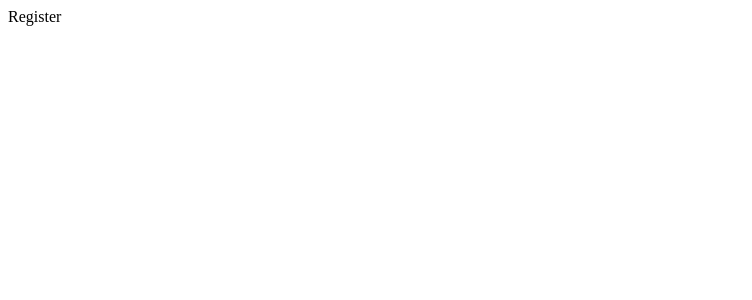
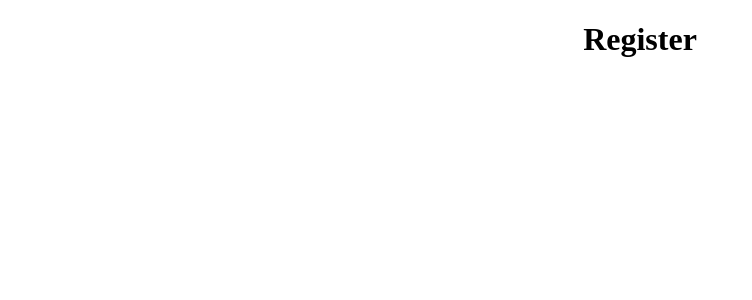
Before and after one commit to HIMANSHU-SHARMA-1/collabspace, a React (Vite) app in the folder client/: page /register in a window 1280 px wide. Shown: the top 300 px of the page, without its empty margins (0-752 px from the left). Built offline with nearby package versions, Linux system fonts and the light colour scheme.

Commit message:
frontend and update page layouts

```diff
--- a/client/src/pages/Register/Register.jsx
+++ b/client/src/pages/Register/Register.jsx
@@ -2,7 +2,7 @@ import React from 'react'
 
 const Register = () => {
   return (
-    <div>Register</div>
+    <h1 align='center'>Register</h1>
   )
 }
 
```
